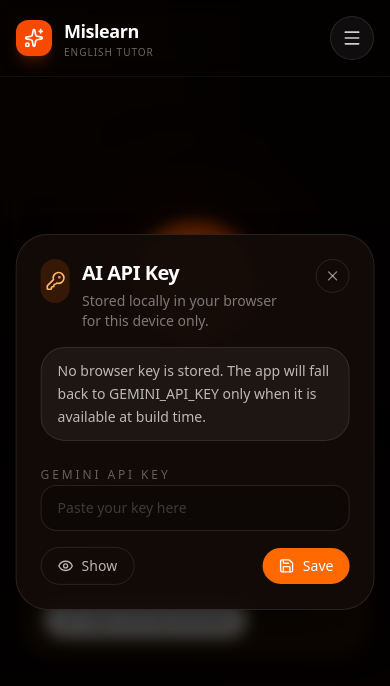
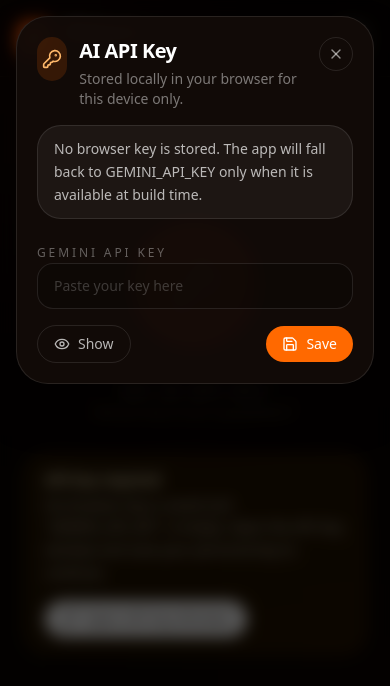
Before and after one commit to miskovd/mislearn, a Vue app: page / in a window 390 px wide. Both pictures are taken after a click on the button "Open API Key Window". Shown: the top 686 px of the page. Built offline with nearby package versions, Linux system fonts and the light colour scheme.

Commit message:
Fix modal layout on mobile landscape

```diff
--- a/src/components/ApiKeyModal.vue
+++ b/src/components/ApiKeyModal.vue
@@ -54,11 +54,11 @@
 <template>
   <Teleport to="body">
     <Transition name="modal-fade">
-      <div v-if="open" class="fixed inset-0 z-[60]">
-        <div class="absolute inset-0 bg-black/65 backdrop-blur-sm" @click="emit('close')" />
+      <div v-if="open" class="modal-viewport fixed inset-0 z-[100] overflow-y-auto">
+        <div class="fixed inset-0 bg-black/65 backdrop-blur-sm" @click="emit('close')" />
 
         <Transition name="modal-pop">
-          <section class="absolute left-1/2 top-1/2 w-[min(92vw,520px)] -translate-x-1/2 -translate-y-1/2 rounded-[32px] border border-white/10 bg-[#120b08]/95 p-6 text-white shadow-2xl shadow-black/50">
+          <section class="relative mx-auto max-h-[calc(100dvh-2rem)] w-full max-w-[520px] overflow-y-auto rounded-[32px] border border-white/10 bg-[#120b08]/95 p-5 text-white shadow-2xl shadow-black/50 sm:p-6">
             <header class="flex items-start justify-between gap-4">
               <div class="flex items-start gap-3">
                 <div class="flex h-11 w-11 items-center justify-center rounded-2xl bg-orange-500/15 text-orange-300">
@@ -158,6 +158,11 @@
 .modal-pop-enter-from,
 .modal-pop-leave-to {
   opacity: 0;
-  transform: translate(-50%, -48%) scale(0.96);
+  transform: translateY(-0.5rem) scale(0.98);
+}
+
+.modal-viewport {
+  padding: max(1rem, env(safe-area-inset-top)) max(1rem, env(safe-area-inset-right))
+    max(1rem, env(safe-area-inset-bottom)) max(1rem, env(safe-area-inset-left));
 }
 </style>
--- a/src/components/ProfileModal.vue
+++ b/src/components/ProfileModal.vue
@@ -55,11 +55,11 @@
 <template>
   <Teleport to="body">
     <Transition name="modal-fade">
-      <div v-if="open" class="fixed inset-0 z-[60]">
-        <div class="absolute inset-0 bg-black/65 backdrop-blur-sm" @click="emit('close')" />
+      <div v-if="open" class="modal-viewport fixed inset-0 z-[100] overflow-y-auto">
+        <div class="fixed inset-0 bg-black/65 backdrop-blur-sm" @click="emit('close')" />
 
         <Transition name="modal-pop">
-          <section class="absolute left-1/2 top-1/2 w-[min(92vw,520px)] -translate-x-1/2 -translate-y-1/2 rounded-[32px] border border-white/10 bg-[#120b08]/95 p-6 text-white shadow-2xl shadow-black/50">
+          <section class="relative mx-auto max-h-[calc(100dvh-2rem)] w-full max-w-[520px] overflow-y-auto rounded-[32px] border border-white/10 bg-[#120b08]/95 p-5 text-white shadow-2xl shadow-black/50 sm:p-6">
             <header class="flex items-start justify-between gap-4">
               <div class="flex items-start gap-3">
                 <div class="flex h-11 w-11 items-center justify-center rounded-2xl bg-amber-500/15 text-amber-300">
@@ -151,6 +151,11 @@
 .modal-pop-enter-from,
 .modal-pop-leave-to {
   opacity: 0;
-  transform: translate(-50%, -48%) scale(0.96);
+  transform: translateY(-0.5rem) scale(0.98);
+}
+
+.modal-viewport {
+  padding: max(1rem, env(safe-area-inset-top)) max(1rem, env(safe-area-inset-right))
+    max(1rem, env(safe-area-inset-bottom)) max(1rem, env(safe-area-inset-left));
 }
 </style>
```
